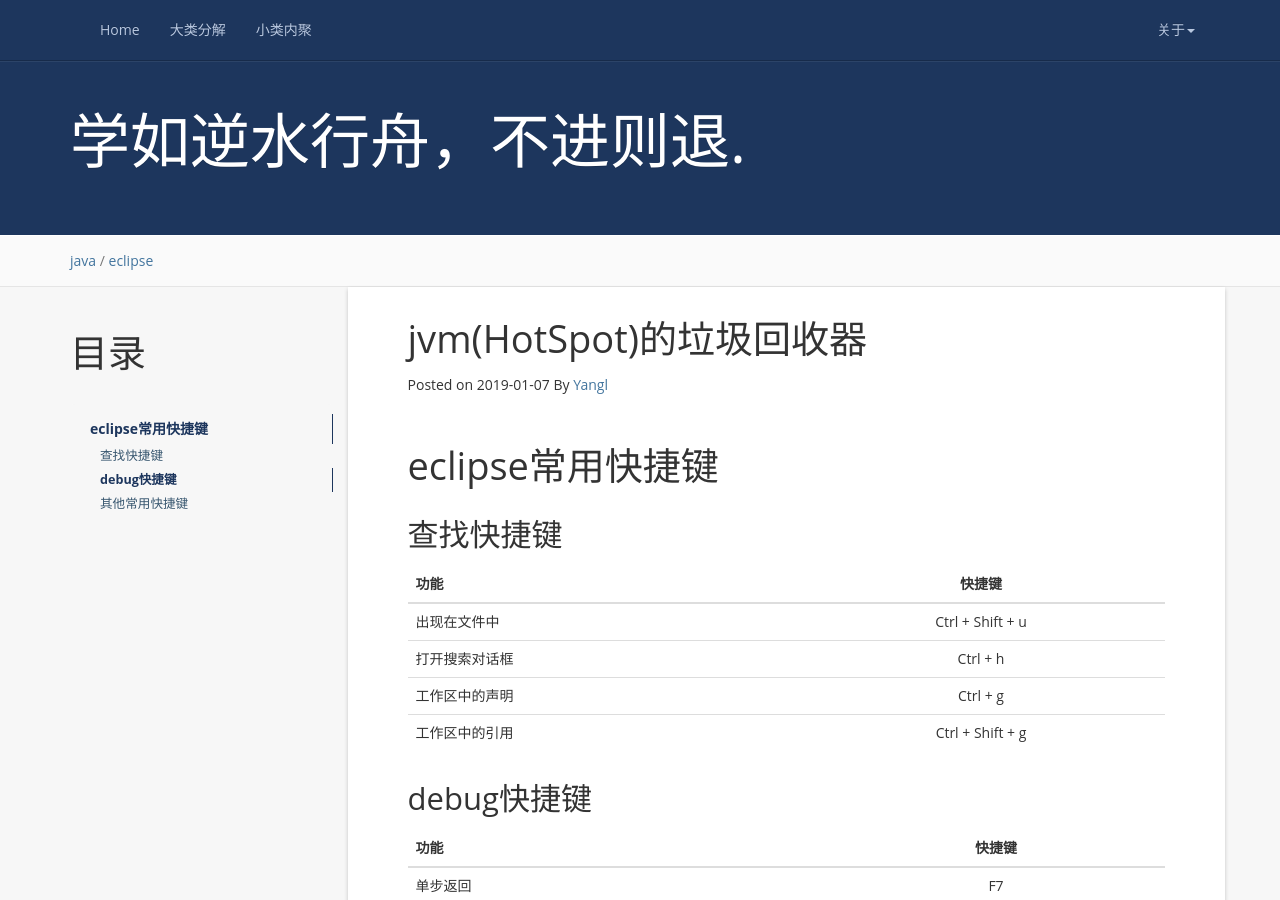
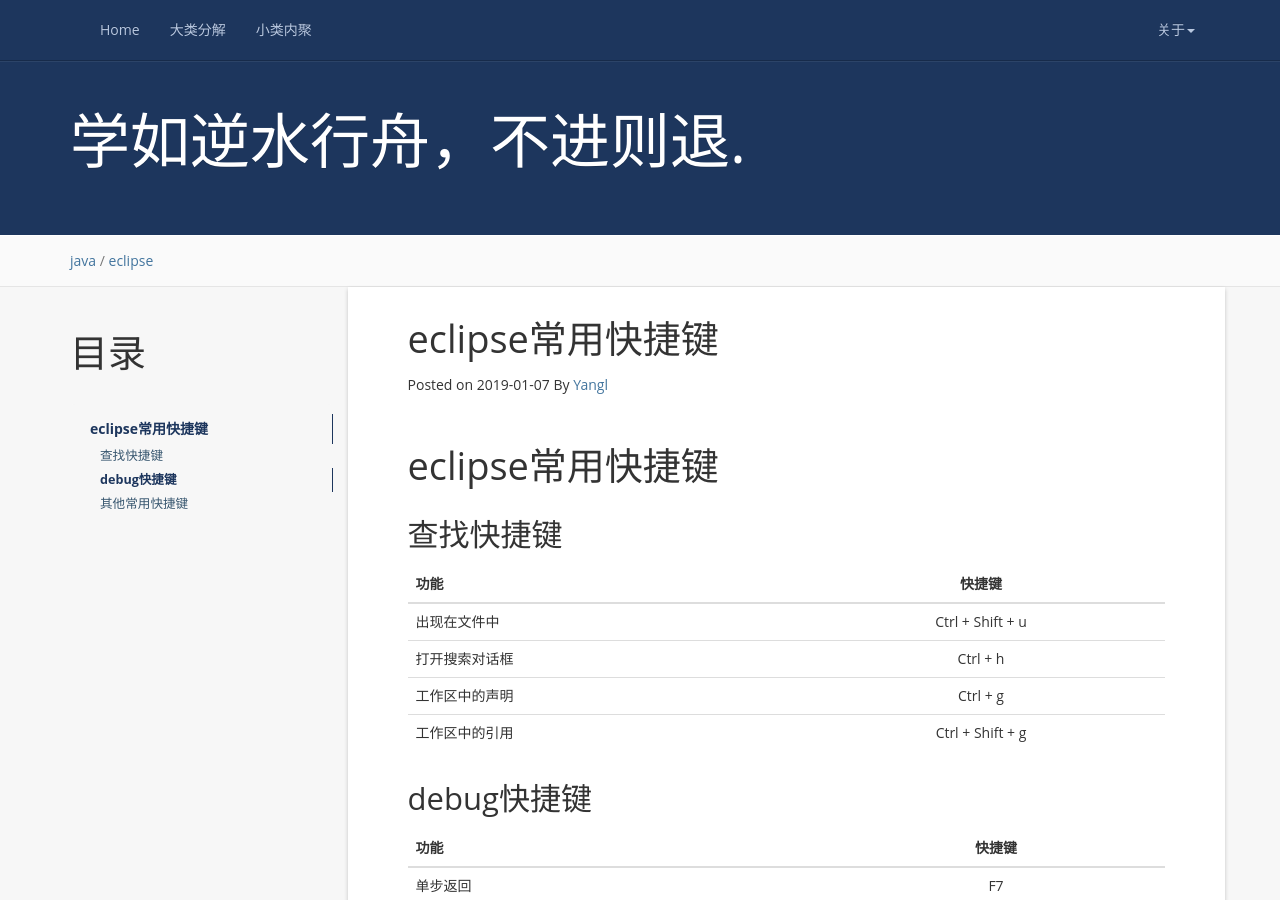
Before and after one commit to yanglei1992/yanglei1992.github.io.old, a Jekyll site: the page built from _posts/elipse/2019-01-07-java-eclipse-tool.markdown, in a window 1280 px wide and 900 px high. Built offline with Jekyll 4.4.1, drawn with Linux system fonts in a browser that asks for light colours; nearby versions of some CDN libraries; comment, search, counter and statistics services are not loaded.

Commit message:
eclipse常用快捷键

```diff
--- a/_posts/elipse/2019-01-07-java-eclipse-tool.markdown
+++ b/_posts/elipse/2019-01-07-java-eclipse-tool.markdown
@@ -1,6 +1,6 @@
 ---
 layout: post
-title:  "jvm(HotSpot)的垃圾回收器"
+title:  "eclipse常用快捷键"
 date:   2019-01-07 18:30:39 +0800
 categories: java
 tag: eclipse
```
